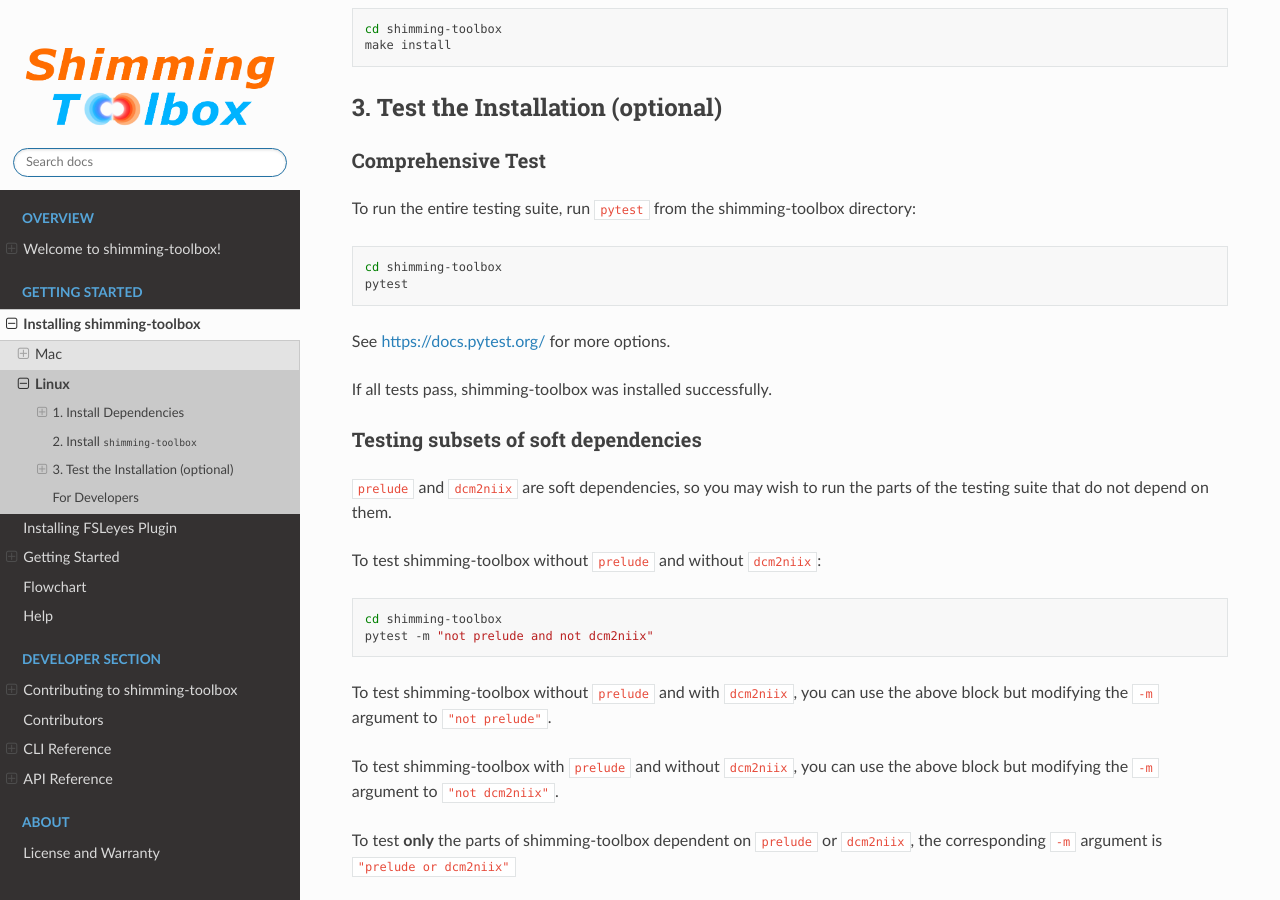
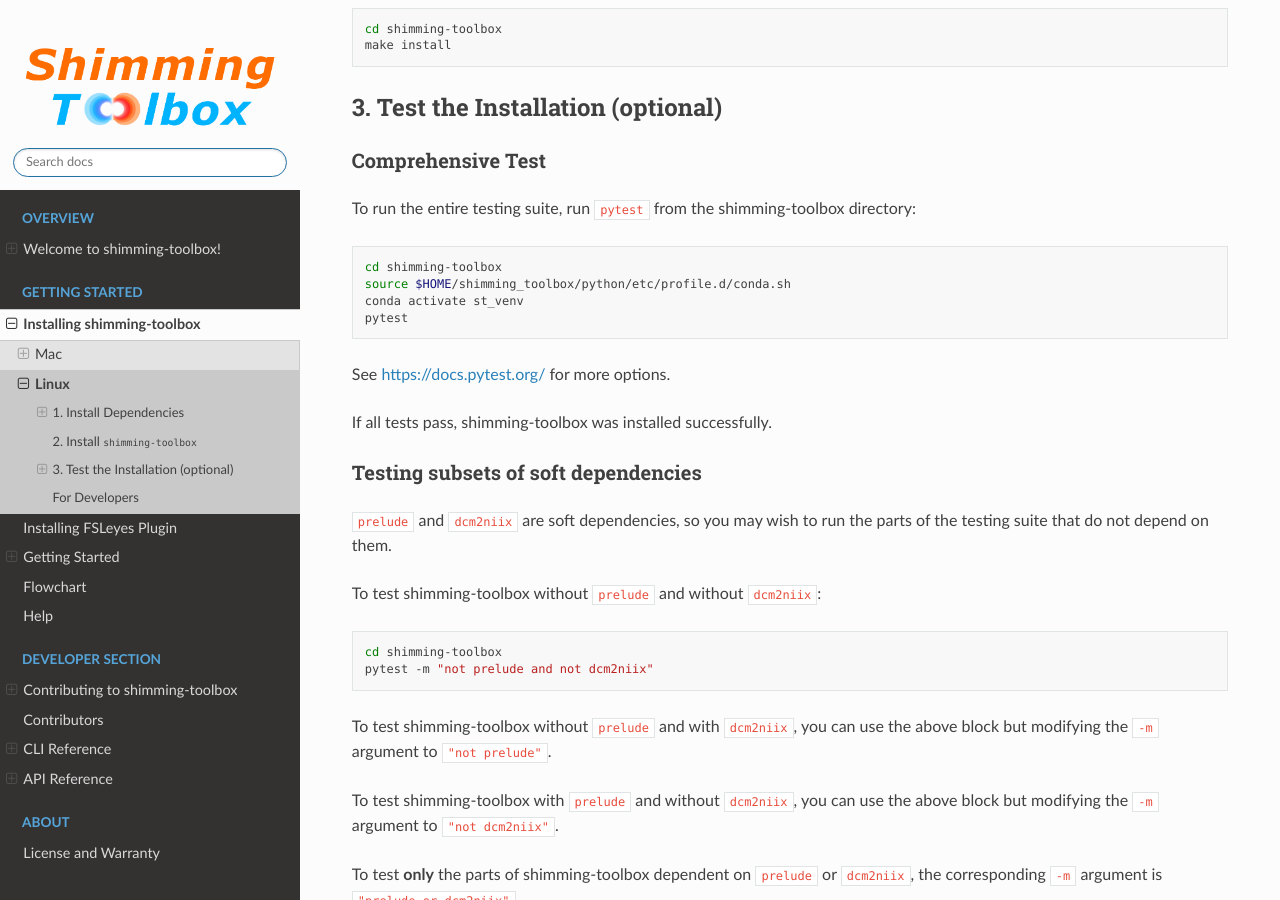
Before and after one commit to shimming-toolbox/shimming-toolbox, a Sphinx documentation site: the page built from docs/source/getting_started/installation_st/linux.rst, in a window 1280 px wide and 900 px high, scrolled down 552 px. Built offline with Sphinx 7.4.7 and the Read the Docs theme 2.0.0, drawn with Linux system fonts in a browser that asks for light colours.

Commit message:
fix install instructions for pytest

```diff
--- a/docs/source/getting_started/installation_st/linux.rst
+++ b/docs/source/getting_started/installation_st/linux.rst
@@ -41,8 +41,10 @@ shimming-toolbox directory:
 
 .. code:: bash
 
- cd shimming-toolbox
- pytest
+  cd shimming-toolbox
+  source $HOME/shimming_toolbox/python/etc/profile.d/conda.sh
+  conda activate st_venv
+  pytest
 
 See https://docs.pytest.org/ for more options.
 
--- a/docs/source/getting_started/installation_st/mac.rst
+++ b/docs/source/getting_started/installation_st/mac.rst
@@ -42,6 +42,8 @@ shimming-toolbox directory:
 .. code:: bash
 
  cd shimming-toolbox
+ source $HOME/shimming_toolbox/python/etc/profile.d/conda.sh
+ conda activate st_venv
  pytest
 
 See https://docs.pytest.org/ for more options.
```
